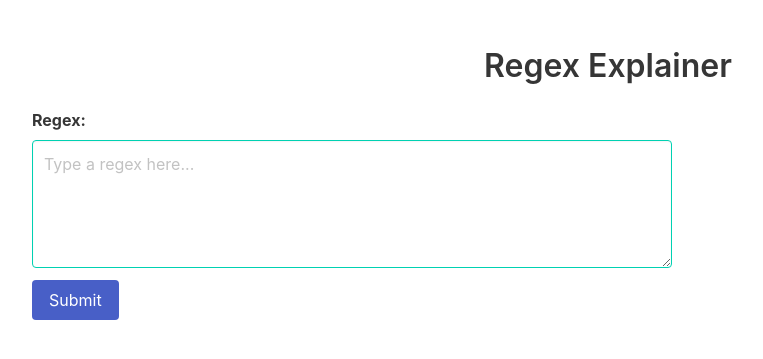
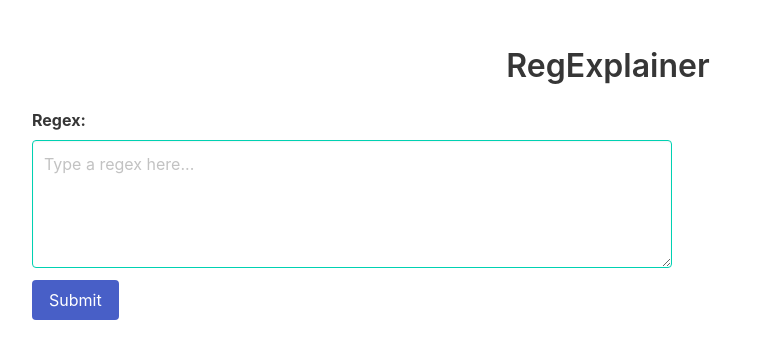
Before and after one commit to Xury/RegExplainer, a Flask app: page / in a window 1280 px wide. Shown: the top 359 px of the page, without its empty margins (32-795 px from the left). Run offline with Flask 2, Linux system fonts and the light colour scheme; parts of the project's set-up code (start-up, migrations or seed data) failed here and were passed over.

Commit message:
Modification of the model and the h1 title of the front

```diff
--- a/regexpl/templates/index.html
+++ b/regexpl/templates/index.html
@@ -8,7 +8,7 @@
     </head>
     <body>
         <section class="section">
-        <h1 class="title" style="text-align: center;">Regex Explainer<h1>
+        <h1 class="title" style="text-align: center;">RegExplainer<h1>
         <div class="container block">
         <form method="POST">
             <div class="field"><label class="label">Regex:</label>
--- a/regexpl/views.py
+++ b/regexpl/views.py
@@ -7,8 +7,8 @@ from flask import request, render_template
 def fetch_explanation(regex, openai_key):
     openai.api_key = openai_key
     # TODO ADD CONTEXT
-    incipit_explanation = 'import re\nregex = r"' + regex + '"\n"""\nHere will be the step-by-step explanation of what types of patterns the regex is searching for:\n1.'
-    response = openai.Completion.create(engine="davinci-codex", prompt=incipit_explanation, max_tokens=512, temperature=0.15)
+    incipit_explanation = 'import re\nregex = r"' + regex + '"\n"""\nHere will be the step-by-step explanation of what types of patterns this specific regex is searching for:\n1.'
+    response = openai.Completion.create(engine="davinci-codex", prompt=incipit_explanation, max_tokens=1024, temperature=0.00, frequence_penalty=0.5, stops='"""')
 
     answer = "1." + response['choices'][0].text.split('"""')[0]
 
```
